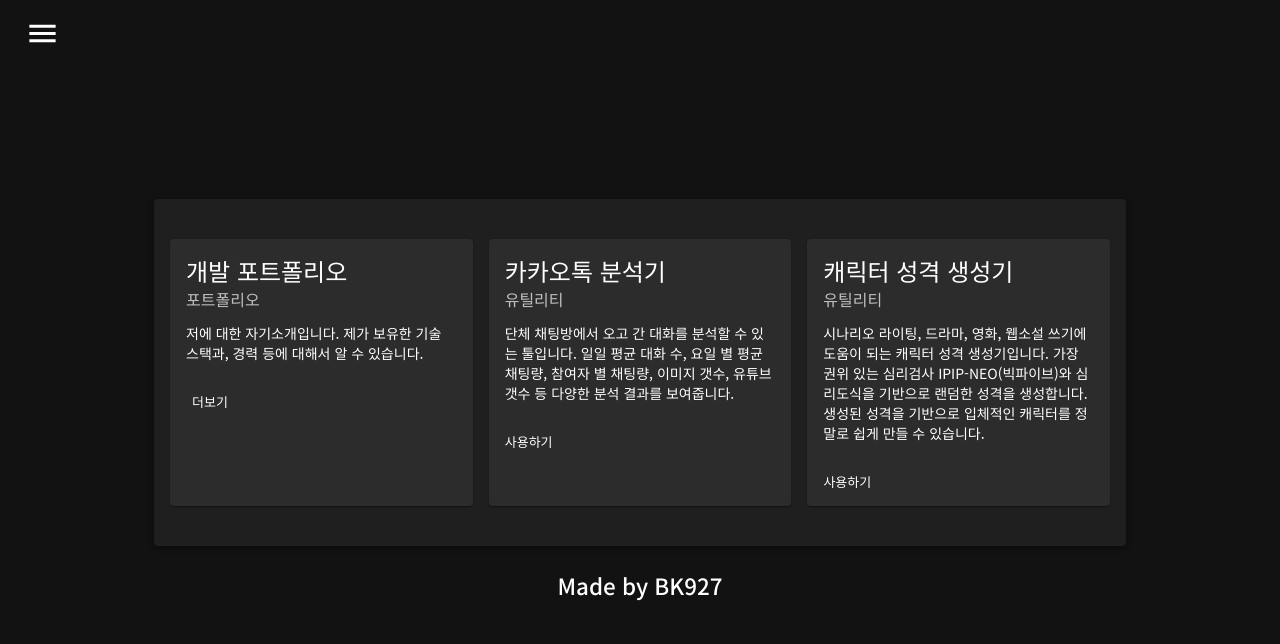
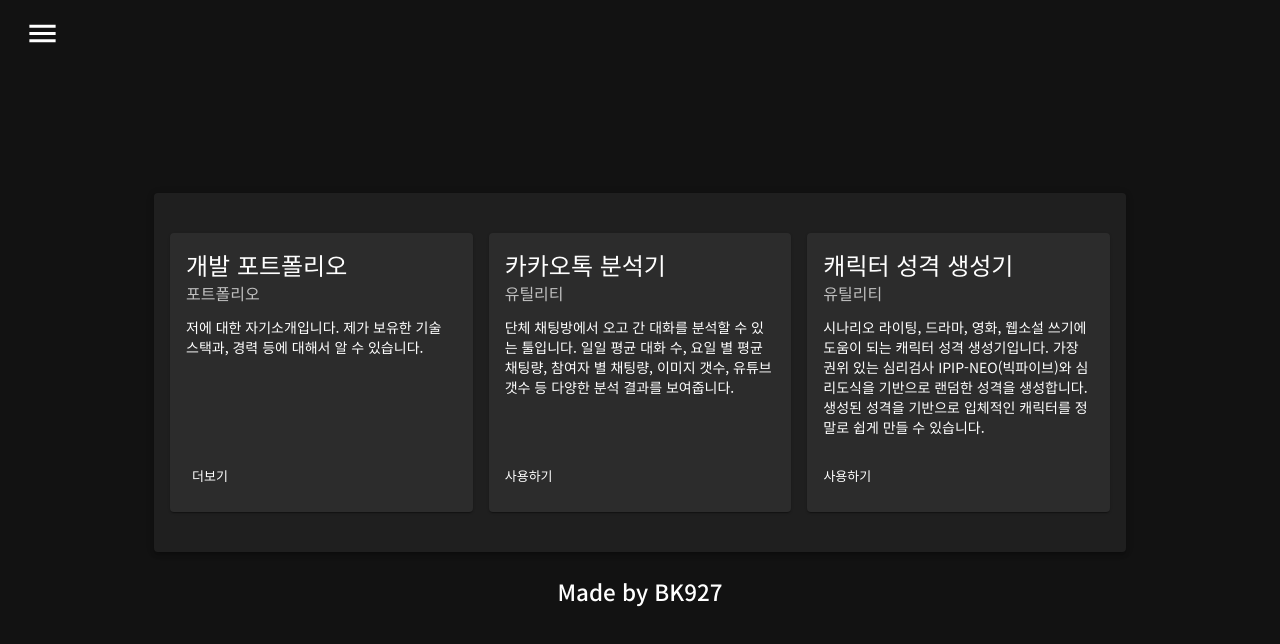
Before and after one commit to BK927/bk927.github.io, a React (Create React App) app: page / in a window 1280 px wide. Shown: the top 644 px of the page. Built offline with nearby package versions, Linux system fonts and the light colour scheme.

Commit message:
fix: fix ShowcaseCard alignment

```diff
--- a/src/components/ShowcaseCard.js
+++ b/src/components/ShowcaseCard.js
@@ -3,22 +3,28 @@ import Card from "@material-ui/core/Card";
 import CardActions from "@material-ui/core/CardActions";
 import CardContent from "@material-ui/core/CardContent";
 import { Link } from "react-router-dom";
-import PropTypes from 'prop-types';
+import PropTypes from "prop-types";
 import Typography from "@material-ui/core/Typography";
 import { makeStyles } from "@material-ui/core/styles";
 
 const useStyles = makeStyles((theme) => ({
   root: {
-    "&&":{
+    display: "flex",
+    flexDirection: "column",
+    justifyContent: "space-between",
+    "&&": {
       backgroundColor: theme.palette.background.dp02,
     },
   },
-  body:{
-    marginTop:12,
-  }
+  body: {
+    marginTop: 12,
+  },
+  action: {
+    marginBottom: theme.spacing(1.5),
+  },
 }));
 
-function ShowcaseCard({title, category, body, to, action}) {
+function ShowcaseCard({ title, category, body, to, action }) {
   const classes = useStyles();
 
   return (
@@ -27,14 +33,12 @@ function ShowcaseCard({title, category, body, to, action}) {
         <Typography variant="h5" component="h2">
           {title}
         </Typography>
-        <Typography  color="textSecondary">
-          {category}
-        </Typography>
+        <Typography color="textSecondary">{category}</Typography>
         <Typography className={classes.body} variant="body2" component="p">
           {body}
         </Typography>
       </CardContent>
-      <CardActions>
+      <CardActions className={classes.action}>
         <Button component={Link} to={to} size="small">
           {action}
         </Button>
@@ -51,7 +55,7 @@ ShowcaseCard.propTypes = {
 };
 
 ShowcaseCard.defaultProps = {
-  action: '이동하기',
+  action: "이동하기",
 };
 
 export default ShowcaseCard;
```
